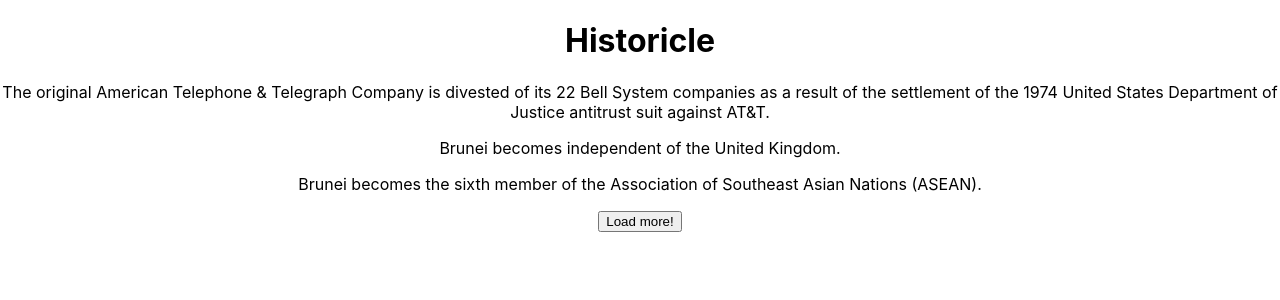
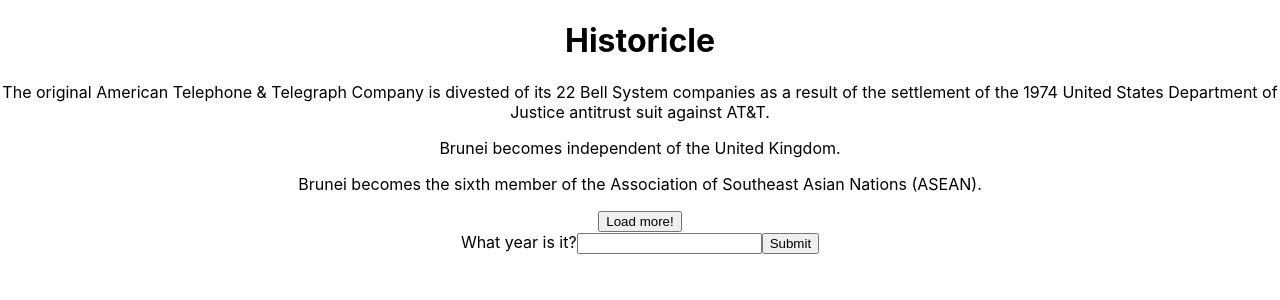
Before and after one commit to syedi-code/historicle, a React (Create React App) app: page / in a window 1280 px wide. Shown: the top 300 px of the page. Built offline with nearby package versions, Linux system fonts and the light colour scheme.

Commit message:
Basic game logic

```diff
--- a/src/components/EventContainer.tsx
+++ b/src/components/EventContainer.tsx
@@ -7,11 +7,33 @@
 
 const EventContainer: React.FC = () => {
     const [eventsToShow, setEventsToShow] = useState(numEvents);
+    const [guessedYear, setGuessedYear] = useState<number | null>(null);
+    const [victory, setVictory] = useState(false);
+
+    const minYear = historicalData.minYear;
+    const maxYear = historicalData.maxYear;
 
     // iterate eventsToShow by numEvents
     const loadMoreEvents = () => {
         setEventsToShow((prevEventsToShow) => prevEventsToShow + numEvents);
     };
+
+    // handle year submission & guess checking logic
+    const handleYearSubmit = (event: React.FormEvent<HTMLFormElement>) => {
+        event.preventDefault();
+
+        if (guessedYear != null && guessedYear >= minYear && guessedYear <= maxYear) {
+            setVictory(true);
+        } else {
+            setEventsToShow((prevEventsToShow) => prevEventsToShow + numEvents);
+        }
+    }
+
+    // handle input field change
+    const handleYearChange = (event: React.ChangeEvent<HTMLInputElement>) => {
+        const year = parseInt(event.target.value, 10);
+        setGuessedYear(year);
+    }
 
     return (
         <div>
@@ -19,9 +41,27 @@
             <EventRow events={historicalData.events.slice(0, eventsToShow)} />
 
             {/* load more events button */}
-            {eventsToShow < historicalData.events.length && (
+            {!victory && eventsToShow < historicalData.events.length && (
                 <LoadMore onClick={loadMoreEvents} />
             )}
+
+            {/* year input & submit button */}
+            {!victory && (
+                <form onSubmit={handleYearSubmit}>
+                    <label>
+                        What year is it?
+                        <input
+                            type="number"
+                            value={guessedYear !== null ? guessedYear : ''}
+                            onChange={handleYearChange}
+                        />
+                    </label>
+                    <button type="submit">Submit</button>
+                </form>
+            )}
+
+            {/* Victory screen */}
+            {victory && <div>Congratulations! You guessed the correct year!</div>}
         </div>
     );
 };
```
